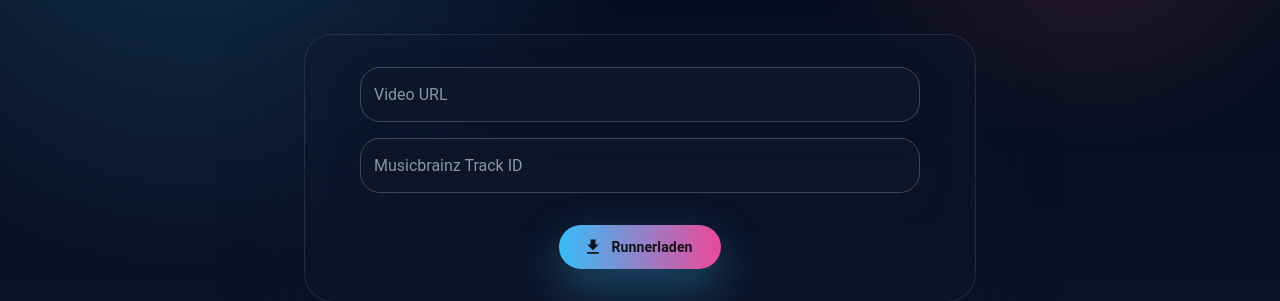
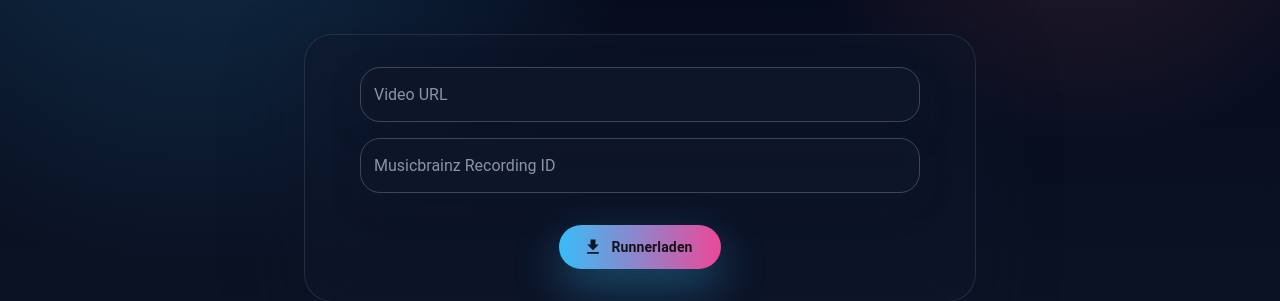
Before and after one commit to TimHi/grabbler, a Next.js app in the folder frontend/: page / in a window 1280 px wide. Shown: the part 296-597 px from the top of the page. Built offline with nearby package versions, Linux system fonts and the light colour scheme.

Commit message:
adding tooltip

```diff
--- a/frontend/app/components/VideoForm.tsx
+++ b/frontend/app/components/VideoForm.tsx
@@ -1,17 +1,30 @@
-import TextField from "@mui/material/TextField";
-
+import TextField from '@mui/material/TextField';
+import Tooltip from '@mui/material/Tooltip';
 
 export interface VideoProps {
-    setURL: (value: string) => void,
-    setMusicBrainzId: (value: string) => void
+	setURL: (value: string) => void;
+	setMusicBrainzId: (value: string) => void;
 }
 
 export default function VideoForm(props: VideoProps) {
-
-    return (
-        <div className="video-form">
-            <TextField id="outlined-basic" onChange={(v) => props.setURL(v.target.value)} variant="outlined" placeholder="youtube.com/bla" label="Video URL" />
-            <TextField id="outlined-basic" onChange={(v) => props.setMusicBrainzId(v.target.value)} variant="outlined" placeholder="e.g. 12a5b094-3804-4c97-82b8-9c7cc5d4f4ab" label="Musicbrainz Track ID" />
-        </div>
-    );
+	return (
+		<div className='video-form'>
+			<TextField
+				id='outlined-basic'
+				onChange={(v) => props.setURL(v.target.value)}
+				variant='outlined'
+				placeholder='youtube.com/bla'
+				label='Video URL'
+			/>
+			<Tooltip title='The MusicBrainz Recording ID helps to tag the downloaded audio file with correct metadata. Important: recording ID, not release ID!'>
+				<TextField
+					id='outlined-basic'
+					onChange={(v) => props.setMusicBrainzId(v.target.value)}
+					variant='outlined'
+					placeholder='e.g. 12a5b094-3804-4c97-82b8-9c7cc5d4f4ab'
+					label='Musicbrainz Recording ID'
+				/>
+			</Tooltip>
+		</div>
+	);
 }
```
